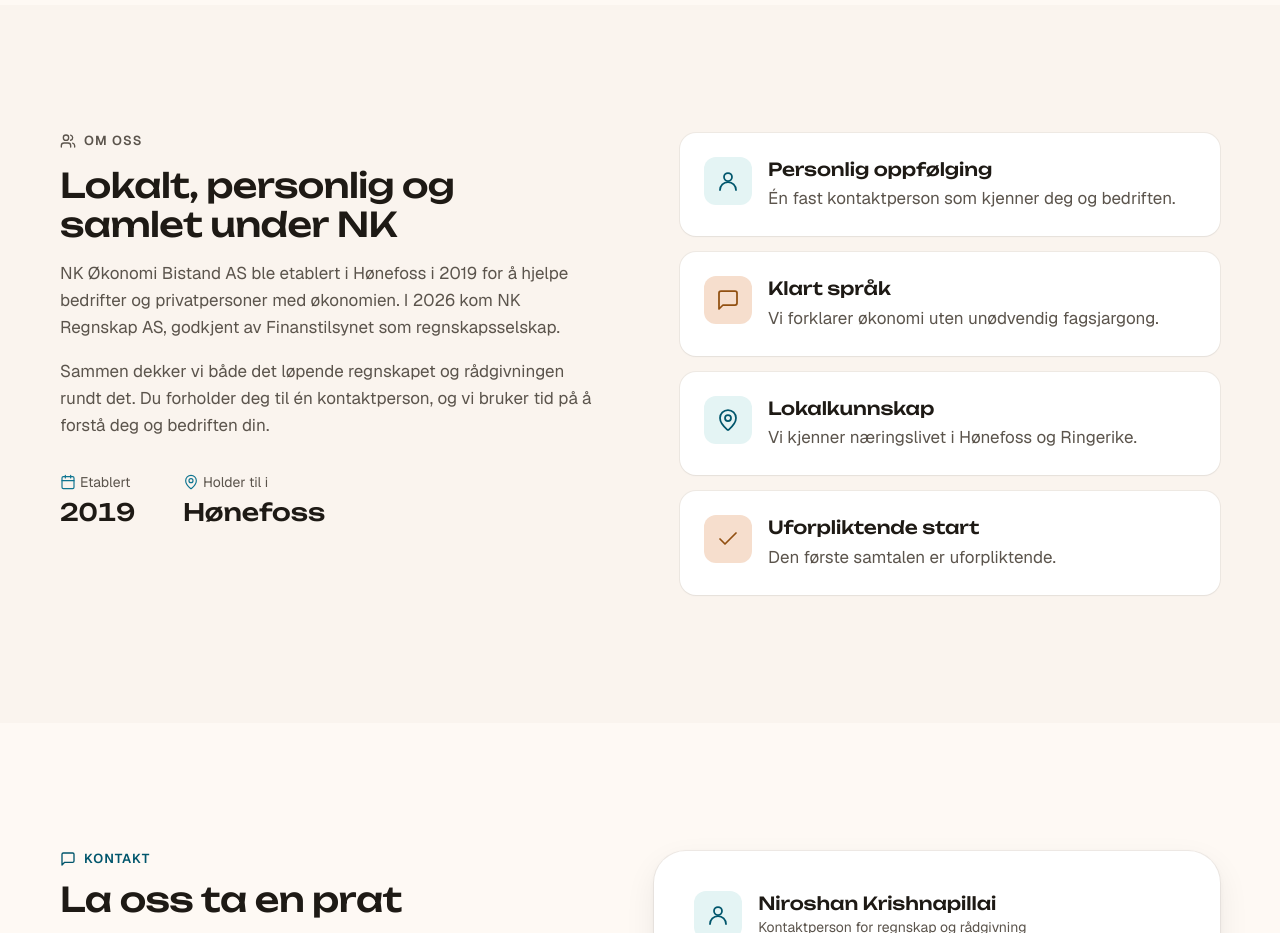
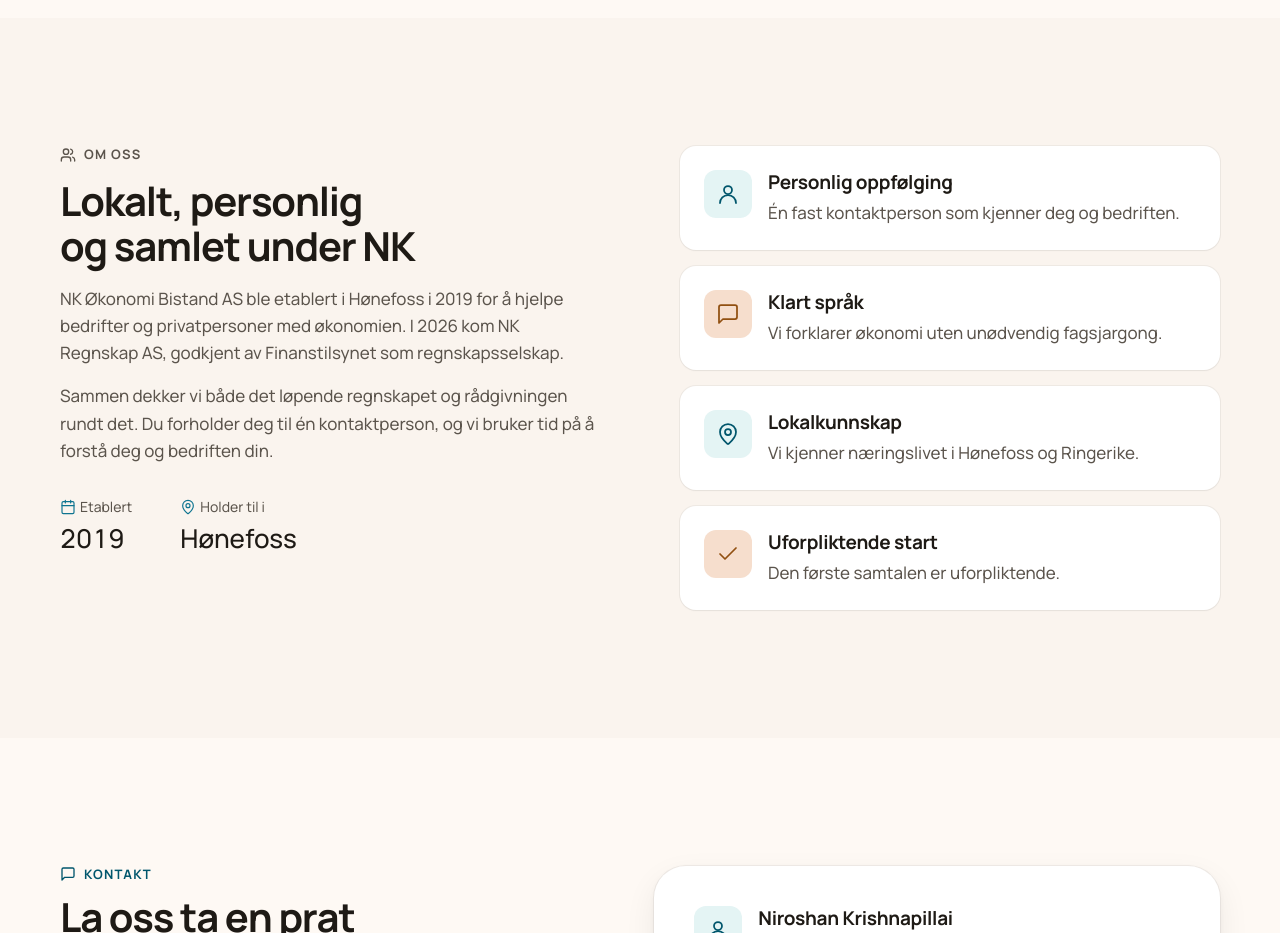
Before and after one commit to Sharu95/seva-nkokonomi-web, a website: page index.html in a window 1280 px wide. Shown: the part 3340-4273 px from the top of the page. Drawn offline with Linux system fonts and the light colour scheme.

Commit message:
feat: switch typography to self-hosted manrope
- one family for headings and body, retuned weights, sizes and tracking
- served from our own host, not the google fonts cdn

```diff
--- a/index.html
+++ b/index.html
@@ -17,8 +17,7 @@
     <meta property="og:title" content="NK Økonomi – regnskap og økonomisk rådgivning" />
     <meta property="og:description" content="Regnskap og økonomisk rådgivning under ett tak i Hønefoss. Kontakt oss for en uforpliktende samtale." />
 
-    <link rel="preload" href="fonts/unbounded-latin-wght.woff2" as="font" type="font/woff2" crossorigin />
-    <link rel="preload" href="fonts/geist-latin-wght.woff2" as="font" type="font/woff2" crossorigin />
+    <link rel="preload" href="fonts/manrope-latin-wght.woff2" as="font" type="font/woff2" crossorigin />
     <script>
       document.documentElement.classList.add("js-reveal");
     </script>
--- a/styles/fonts.css
+++ b/styles/fonts.css
@@ -1,35 +1,18 @@
-/* Self-hosted variable fonts (OFL-1.1, via Fontsource). Latin subset covers æ ø å. */
+/* Self-hosted variable font (OFL-1.1, via Fontsource). Latin subset covers æ ø å. */
 @font-face {
-  font-family: "Unbounded";
-  src: url("../fonts/unbounded-latin-wght.woff2") format("woff2");
-  font-weight: 200 900;
+  font-family: "Manrope";
+  src: url("../fonts/manrope-latin-wght.woff2") format("woff2");
+  font-weight: 200 800;
   font-style: normal;
   font-display: swap;
 }
 
+/* Metric-adjusted fallback to reduce layout shift while the font loads (approximate values). */
 @font-face {
-  font-family: "Geist";
-  src: url("../fonts/geist-latin-wght.woff2") format("woff2");
-  font-weight: 100 900;
-  font-style: normal;
-  font-display: swap;
-}
-
-/* Metric-adjusted fallbacks to reduce layout shift while fonts load (approximate values). */
-@font-face {
-  font-family: "Unbounded Fallback";
+  font-family: "Manrope Fallback";
   src: local("Arial");
-  size-adjust: 122%;
-  ascent-override: 82%;
-  descent-override: 20%;
+  size-adjust: 104%;
+  ascent-override: 103%;
+  descent-override: 29%;
   line-gap-override: 0%;
 }
-
-@font-face {
-  font-family: "Geist Fallback";
-  src: local("Arial");
-  size-adjust: 104%;
-  ascent-override: 92%;
-  descent-override: 22%;
-  line-gap-override: 0%;
-}
--- a/styles/tokens.css
+++ b/styles/tokens.css
@@ -60,8 +60,8 @@
   --ds-primitive-amber-9: #d97706;
   --ds-primitive-amber-11: #7f4403;
   --ds-primitive-white: #ffffff;
-  --ds-font-family-display: Unbounded, "Unbounded Fallback", system-ui, sans-serif;
-  --ds-font-family-sans: Geist, "Geist Fallback", system-ui, -apple-system, "Segoe UI", Roboto, sans-serif;
+  --ds-font-family-display: Manrope, "Manrope Fallback", system-ui, sans-serif;
+  --ds-font-family-sans: Manrope, "Manrope Fallback", system-ui, -apple-system, "Segoe UI", Roboto, sans-serif;
   --ds-font-family-mono: ui-monospace, SFMono-Regular, Menlo, monospace;
   --ds-color-bg: var(--ds-primitive-sand-1);
   --ds-color-surface-default: var(--ds-primitive-white);
@@ -158,49 +158,49 @@
   --ds-font-small-tracking: 0em;
   --ds-font-body-family: var(--ds-font-family-sans);
   --ds-font-body-size: 17px;
-  --ds-font-body-weight: 400;
+  --ds-font-body-weight: 450;
   --ds-font-body-line-height: 1.6;
   --ds-font-body-tracking: 0em;
   --ds-font-lead-family: var(--ds-font-family-sans);
   --ds-font-lead-size: 20px;
-  --ds-font-lead-weight: 400;
+  --ds-font-lead-weight: 450;
   --ds-font-lead-line-height: 1.55;
-  --ds-font-lead-tracking: -0.005em;
+  --ds-font-lead-tracking: -0.01em;
   --ds-font-label-family: var(--ds-font-family-sans);
   --ds-font-label-size: 15px;
-  --ds-font-label-weight: 500;
+  --ds-font-label-weight: 600;
   --ds-font-label-line-height: 1.4;
   --ds-font-label-tracking: 0em;
   --ds-font-eyebrow-family: var(--ds-font-family-sans);
   --ds-font-eyebrow-size: 13px;
-  --ds-font-eyebrow-weight: 600;
+  --ds-font-eyebrow-weight: 700;
   --ds-font-eyebrow-line-height: 1.3;
-  --ds-font-eyebrow-tracking: 0.08em;
+  --ds-font-eyebrow-tracking: 0.09em;
   --ds-font-heading-sm-family: var(--ds-font-family-display);
-  --ds-font-heading-sm-size: 18px;
-  --ds-font-heading-sm-weight: 500;
-  --ds-font-heading-sm-line-height: 1.35;
-  --ds-font-heading-sm-tracking: -0.005em;
+  --ds-font-heading-sm-size: 19px;
+  --ds-font-heading-sm-weight: 700;
+  --ds-font-heading-sm-line-height: 1.3;
+  --ds-font-heading-sm-tracking: -0.015em;
   --ds-font-heading-md-family: var(--ds-font-family-display);
-  --ds-font-heading-md-size: 24px;
-  --ds-font-heading-md-weight: 500;
-  --ds-font-heading-md-line-height: 1.25;
-  --ds-font-heading-md-tracking: -0.01em;
+  --ds-font-heading-md-size: 26px;
+  --ds-font-heading-md-weight: 700;
+  --ds-font-heading-md-line-height: 1.2;
+  --ds-font-heading-md-tracking: -0.02em;
   --ds-font-heading-lg-family: var(--ds-font-family-display);
-  --ds-font-heading-lg-size: 34px;
-  --ds-font-heading-lg-weight: 500;
-  --ds-font-heading-lg-line-height: 1.15;
-  --ds-font-heading-lg-tracking: -0.02em;
+  --ds-font-heading-lg-size: 40px;
+  --ds-font-heading-lg-weight: 700;
+  --ds-font-heading-lg-line-height: 1.12;
+  --ds-font-heading-lg-tracking: -0.03em;
   --ds-font-display-family: var(--ds-font-family-display);
-  --ds-font-display-size: 52px;
-  --ds-font-display-weight: 600;
-  --ds-font-display-line-height: 1.08;
-  --ds-font-display-tracking: -0.03em;
+  --ds-font-display-size: 60px;
+  --ds-font-display-weight: 800;
+  --ds-font-display-line-height: 1.04;
+  --ds-font-display-tracking: -0.04em;
   --ds-font-display-mobile-family: var(--ds-font-family-display);
-  --ds-font-display-mobile-size: 34px;
-  --ds-font-display-mobile-weight: 600;
-  --ds-font-display-mobile-line-height: 1.12;
-  --ds-font-display-mobile-tracking: -0.025em;
+  --ds-font-display-mobile-size: 40px;
+  --ds-font-display-mobile-weight: 800;
+  --ds-font-display-mobile-line-height: 1.08;
+  --ds-font-display-mobile-tracking: -0.035em;
   --ds-shadow-sm: 0px 1px 2px 0px #1e1a150a, 0px 0px 0px 1px #1e1a150d;
   --ds-shadow-md: 0px 2px 8px 0px #1e1a150d, 0px 1px 2px 0px #1e1a150a, 0px 0px 0px 1px #1e1a150d;
   --ds-shadow-lg: 0px 12px 32px 0px #1e1a1512, 0px 2px 6px 0px #1e1a150a, 0px 0px 0px 1px #1e1a150d;
```
Also changed, not shown: personvern.html (+1 -2 lines), tokens.json (+30 -30 lines), fonts/geist-latin-wght.woff2 (deleted), fonts/manrope-latin-wght.woff2 (added), fonts/unbounded-latin-wght.woff2 (deleted).
